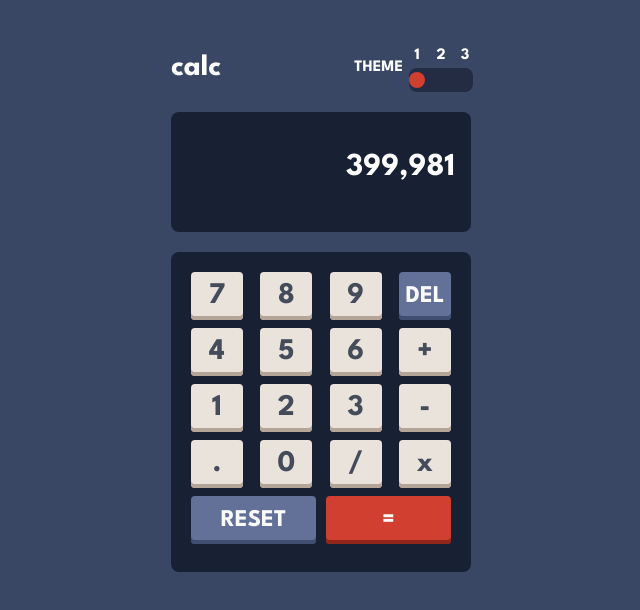
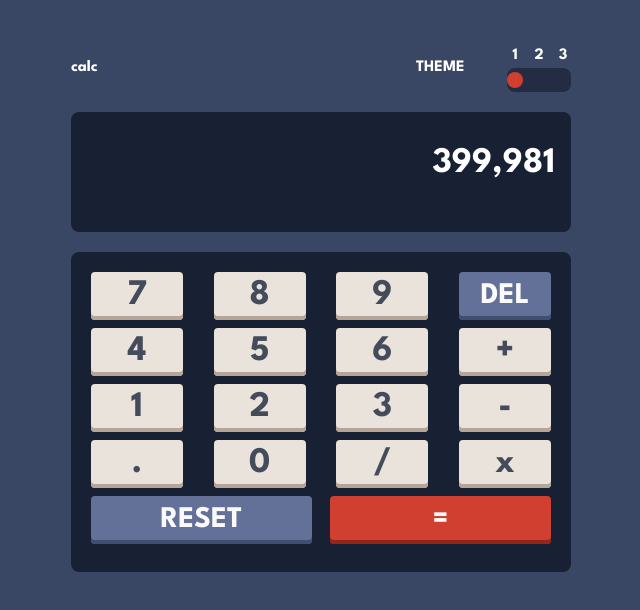
Before and after one commit to Yinkusadel/Adels-react-calculator-app, a React (Vite) app: page / in a window 1280 px wide. Shown: the top 610 px of the page, without its empty margins (319-959 px from the left). Built offline with nearby package versions, Linux system fonts and the light colour scheme.

Commit message:
feat: add desktop version (#3)

```diff
--- a/src/components/App.jsx
+++ b/src/components/App.jsx
@@ -5,9 +5,9 @@ import ButtonContainer from './ButtonContainer';
 const App = () => {
   return (
     <>
-      <div className="  flex min-h-screen items-center justify-center bg-themeOne-10 text-themeOne-50 transition-all duration-300 ">
-        <div className=" flex min-h-screen w-[300px] items-center">
-          <div className=" min-h-[90vh] w-[300px]">
+      <div className="flex min-h-screen items-center justify-center bg-themeOne-10 text-themeOne-50 transition-all duration-300 ">
+        <div className="flex min-h-screen w-[300px] items-center md:w-[500px]">
+          <div className="min-h-[90vh] w-[300px] md:w-[500px]">
             <Header />
             <Display value={'399,981'} />
             <ButtonContainer />
--- a/src/components/Button.jsx
+++ b/src/components/Button.jsx
@@ -1,12 +1,12 @@
 const Button = ({ value }) => {
   const style =
     value === 'DEL'
-      ? 'w-1/5 bg-themeOne-120 text-2xl font-bold text-themeOne-white shadow-darkblue hover:bg-themeOne-130'
+      ? 'w-1/5 bg-themeOne-120 text-2xl md:text-3xl font-bold text-themeOne-white shadow-darkblue hover:bg-themeOne-130'
       : value === 'RESET'
-        ? 'w-[48%] bg-themeOne-150 text-2xl font-bold text-themeOne-white shadow-darkblue hover:bg-themeOne-160'
+        ? 'w-[48%] bg-themeOne-150 text-2xl md:text-3xl font-bold text-themeOne-white shadow-darkblue hover:bg-themeOne-160'
         : value === '='
-          ? 'w-[48%] bg-themeOne-180 text-2xl font-bold text-themeOne-white shadow-red hover:bg-themeOne-190'
-          : 'w-1/5 bg-themeOne-80 text-3xl text-themeOne-100 shadow-ash hover:bg-themeOne-90';
+          ? 'w-[48%] bg-themeOne-180 text-2xl md:text-3xl font-bold text-themeOne-white shadow-red hover:bg-themeOne-190'
+          : 'w-1/5 bg-themeOne-80 text-3xl md:text-4xl text-themeOne-100 shadow-ash hover:bg-themeOne-90';
 
   return (
     <button className={`${style} h-12 rounded active:translate-y-1`} type="button" value={value}>
--- a/src/components/ButtonContainer.jsx
+++ b/src/components/ButtonContainer.jsx
@@ -22,8 +22,8 @@ const CalcButtons = () => {
 
 const ButtonContainer = () => {
   return (
-    <div class=" h-[65vh]">
-      <div class=" mt-5 w-[300px] rounded-lg bg-themeOne-70 p-5 ">
+    <div class="h-[65vh]">
+      <div class="mt-5 w-[300px] rounded-lg bg-themeOne-70 p-5 md:w-[500px]">
         <CalcButtons />
       </div>
     </div>
--- a/src/components/Display.jsx
+++ b/src/components/Display.jsx
@@ -1,7 +1,7 @@
 const Display = ({ value }) => {
   return (
     <div class=" rounded-10 mt-1 flex h-[15vh] flex-col justify-center rounded-lg bg-themeOne-60 pr-4">
-      <div class=" w-97 h-[7vh] justify-end text-right text-[32px]">{value}</div>
+      <div class=" w-97 h-[7vh] justify-end text-right text-3xl md:text-4xl">{value}</div>
     </div>
   );
 };
--- a/src/components/Header.jsx
+++ b/src/components/Header.jsx
@@ -3,8 +3,8 @@ import ThemeSwitcher from './ThemeSwitcher';
 const Header = () => {
   return (
     <div class=" flex h-[10vh] w-full items-center justify-between">
-      <div class=" flex h-[80%] w-4/5 items-center justify-between">
-        <h1 class=" text-3xl">calc</h1>
+      <div class=" flex h-[80%] w-4/5 items-center justify-between text-xl md:text-base">
+        <h1>calc</h1>
         <p>THEME</p>
       </div>
       <ThemeSwitcher />
--- a/src/components/ThemeSwitcher.jsx
+++ b/src/components/ThemeSwitcher.jsx
@@ -22,9 +22,9 @@ const labelInput = [
 
 const ThemeSwitcher = () => {
   return (
-    <div class="ml-2 flex h-12 w-1/5 flex-col items-center">
-      <form name="themeForm">
-        <div class="flex h-6 w-16 items-center justify-between">
+    <div class="ml-2 flex h-12 w-1/5 flex-col items-end">
+      <form name="themeForm w-1/5">
+        <div class="flex h-6 w-16 items-center justify-between md:text-base ">
           {labelInput.map(({ id, value }) => (
             <Label key={id} value={value} htmlFor={id} />
           ))}
```
